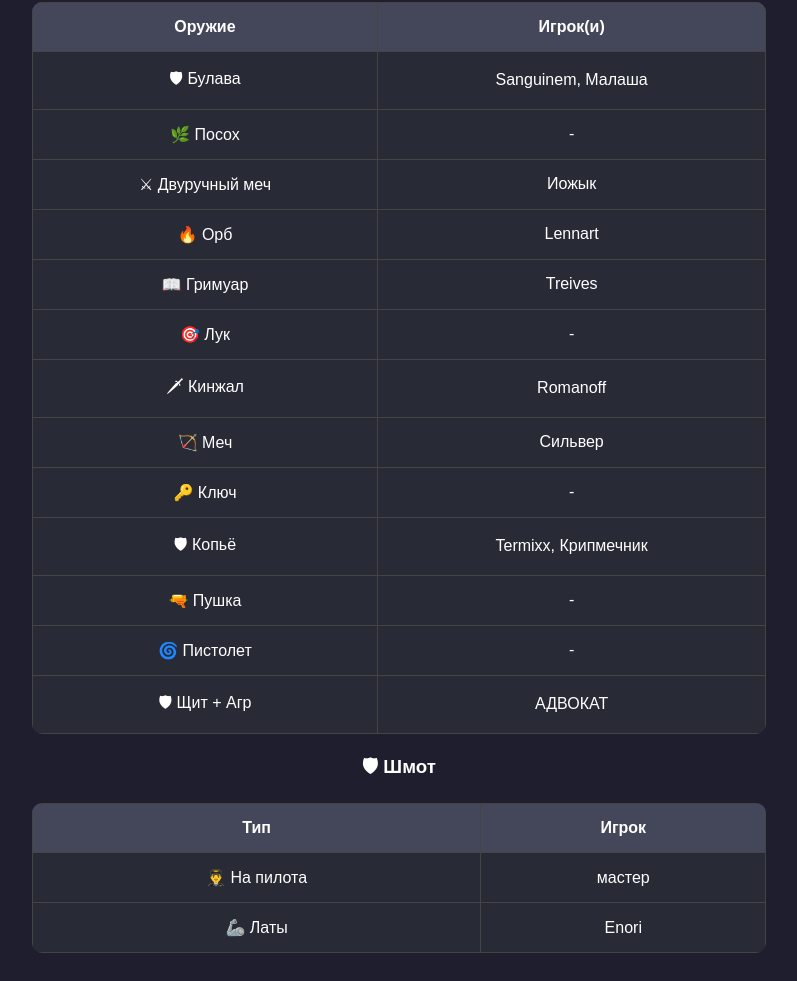
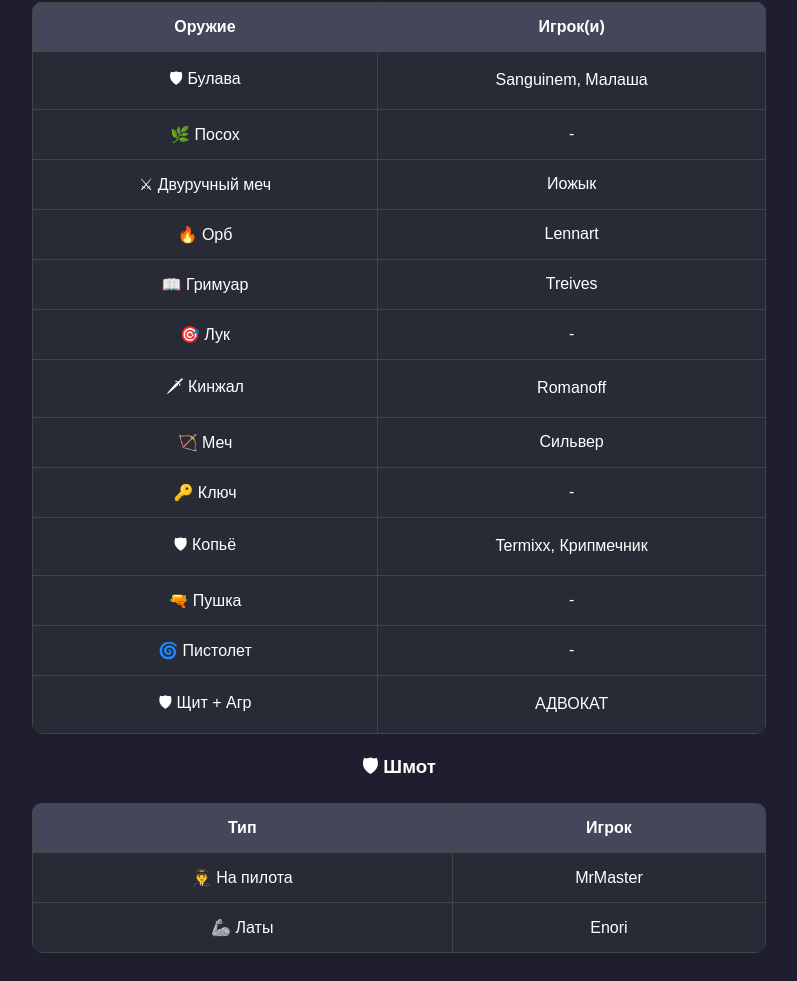
Before and after one commit to ilzar123/vio-aion-premade, a plain HTML site: page index.html in a window 1280 px wide. Shown: the part 94-1075 px from the top of the page, without its empty margins (241-1038 px from the left). Drawn offline with Linux system fonts and the light colour scheme.

Commit message:
Update index.html

```diff
--- a/index.html
+++ b/index.html
@@ -60,7 +60,7 @@
             <th>Тип</th>
             <th>Игрок</th>
         </tr>
-        <tr><td>👨‍✈️ На пилота</td><td>мастер</td></tr>
+        <tr><td>👨‍✈️ На пилота</td><td>MrMaster</td></tr>
         <tr><td>🦾 Латы</td><td>Enori</td></tr>
     </table>
 </body>
```
